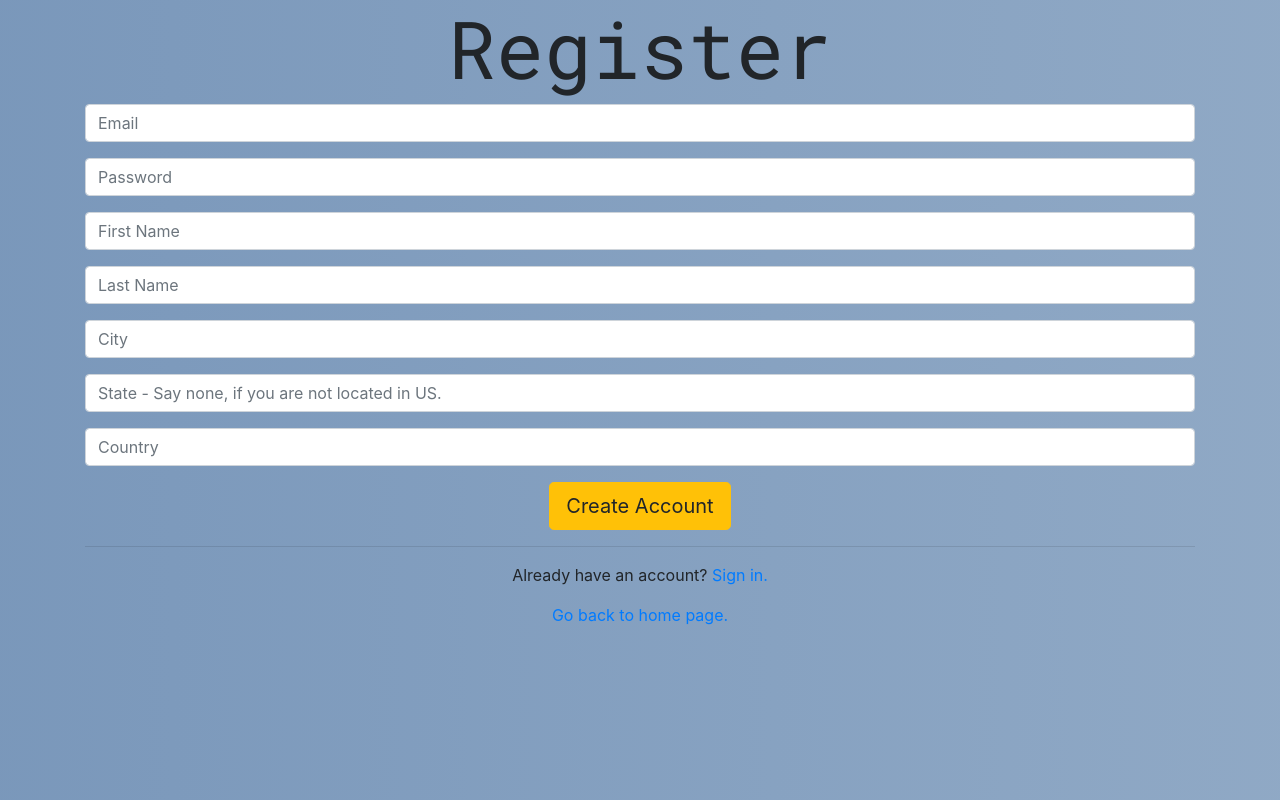
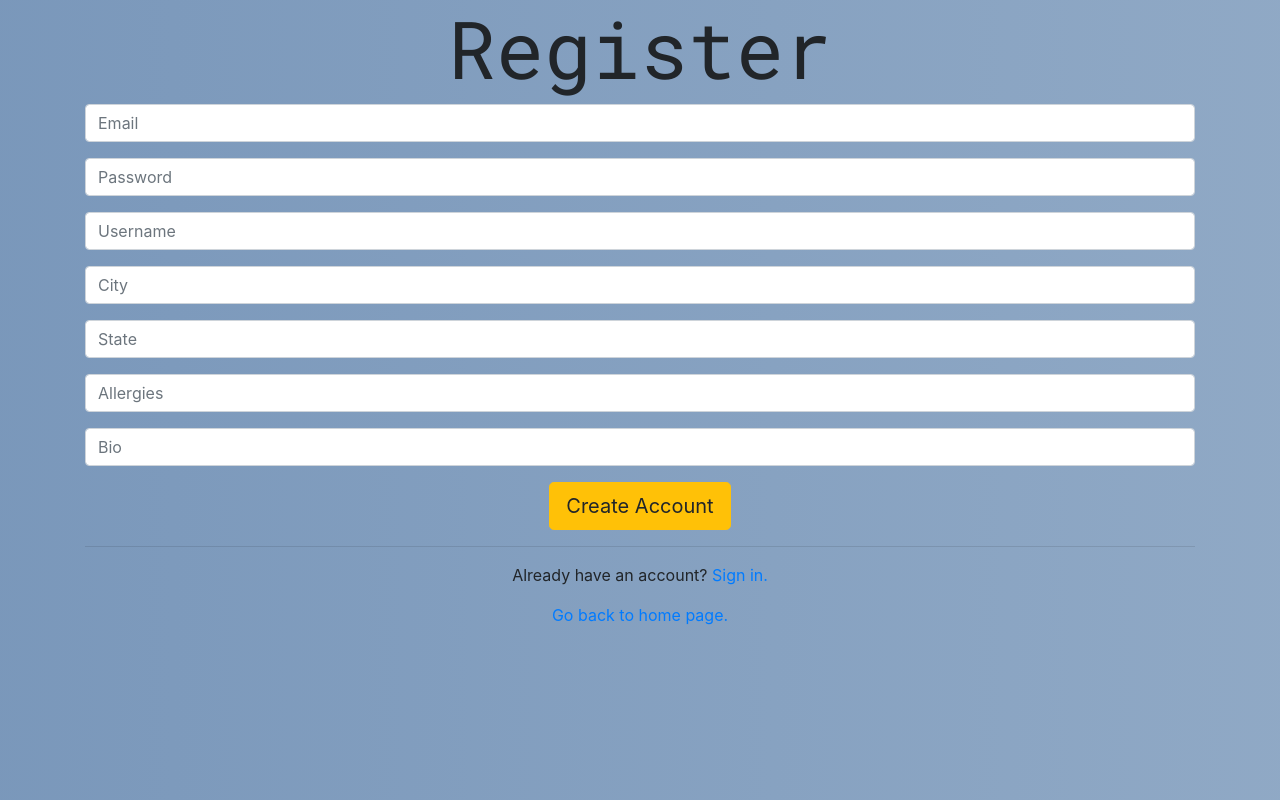
Before and after one commit to christinmd/the-ushe, a React (Create React App) app: page /register in a window 1280 px wide. Built offline with nearby package versions, Linux system fonts and the light colour scheme.

Commit message:
fixing register forms for registration page to correct variables!

```diff
--- a/src/pages/Register/Register.js
+++ b/src/pages/Register/Register.js
@@ -23,19 +23,19 @@ class Register extends Component {
                   <input type="password" class="form-control" placeholder="Password" name="password" id="password"/>
               </div>
               <div class="form-group">
-                  <input type="text" class="form-control" placeholder="First Name" name="firstName" id="firstName"/>
-              </div>
-              <div class="form-group">
-                  <input type="text" class="form-control" placeholder="Last Name" name="lastName" id="lastName"/>
+                  <input type="text" class="form-control" placeholder="Username" name="username" id="username"/>
               </div>
               <div class="form-group">
                   <input type="text" class="form-control" placeholder="City" name="city" id="city"/>
               </div>
               <div class="form-group">
-                  <input type="text" class="form-control" placeholder="State - Say none, if you are not located in US." name="state" id="state"/>
+                  <input type="text" class="form-control" placeholder="State" name="state" id="state"/>
               </div>
               <div class="form-group">
-                  <input type="text" class="form-control" placeholder="Country" name="country" id="country"/>
+                  <input type="text" class="form-control" placeholder="Allergies" name="allergies" id="allergies"/>
+              </div>
+              <div class="form-group">
+                <input type="text" class="form-control" placeholder="Bio" name="bio" id="bio"/>
               </div>
 
               <button type="submit" class="btn btn-warning btn-lg">Create Account</button>
```
